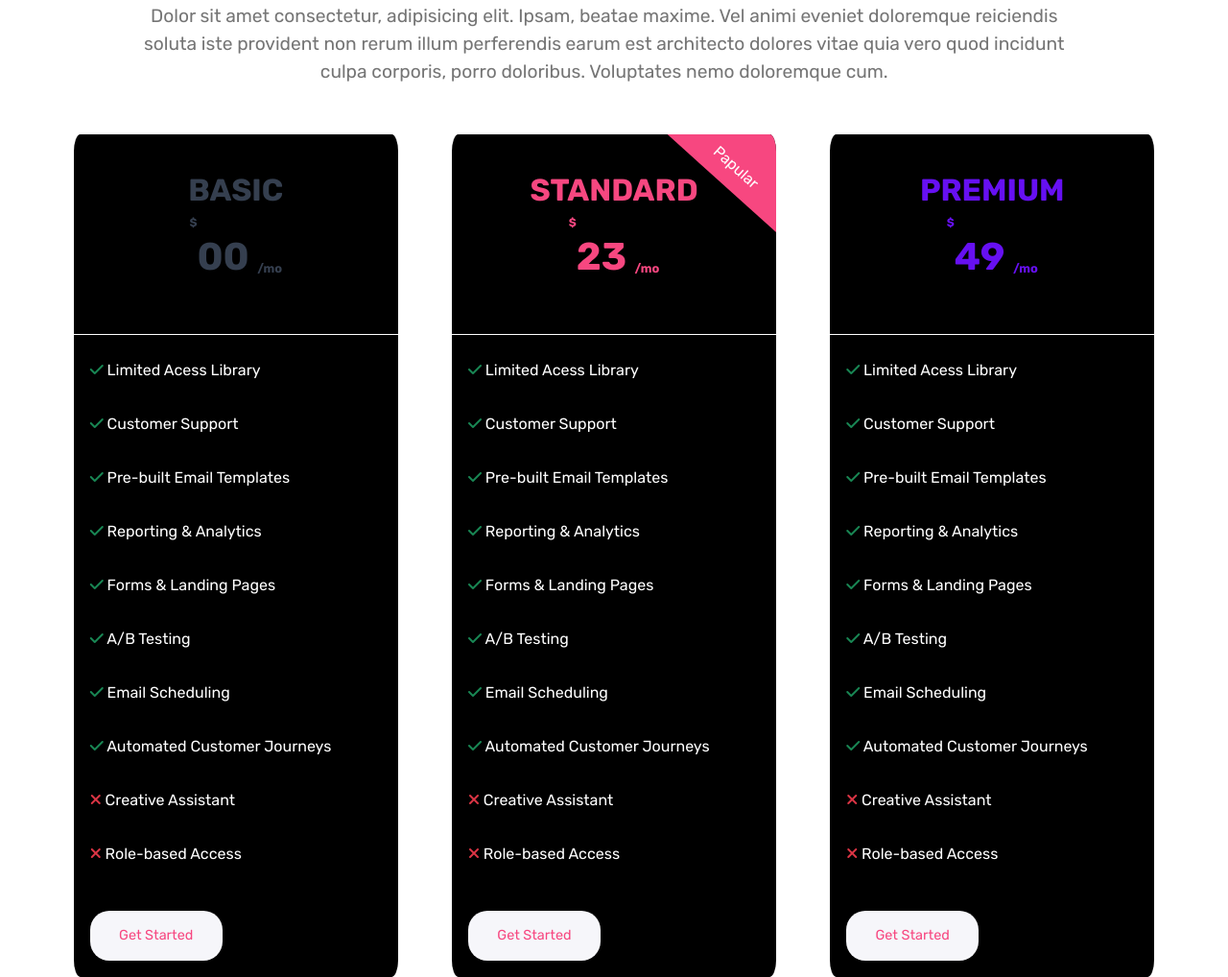
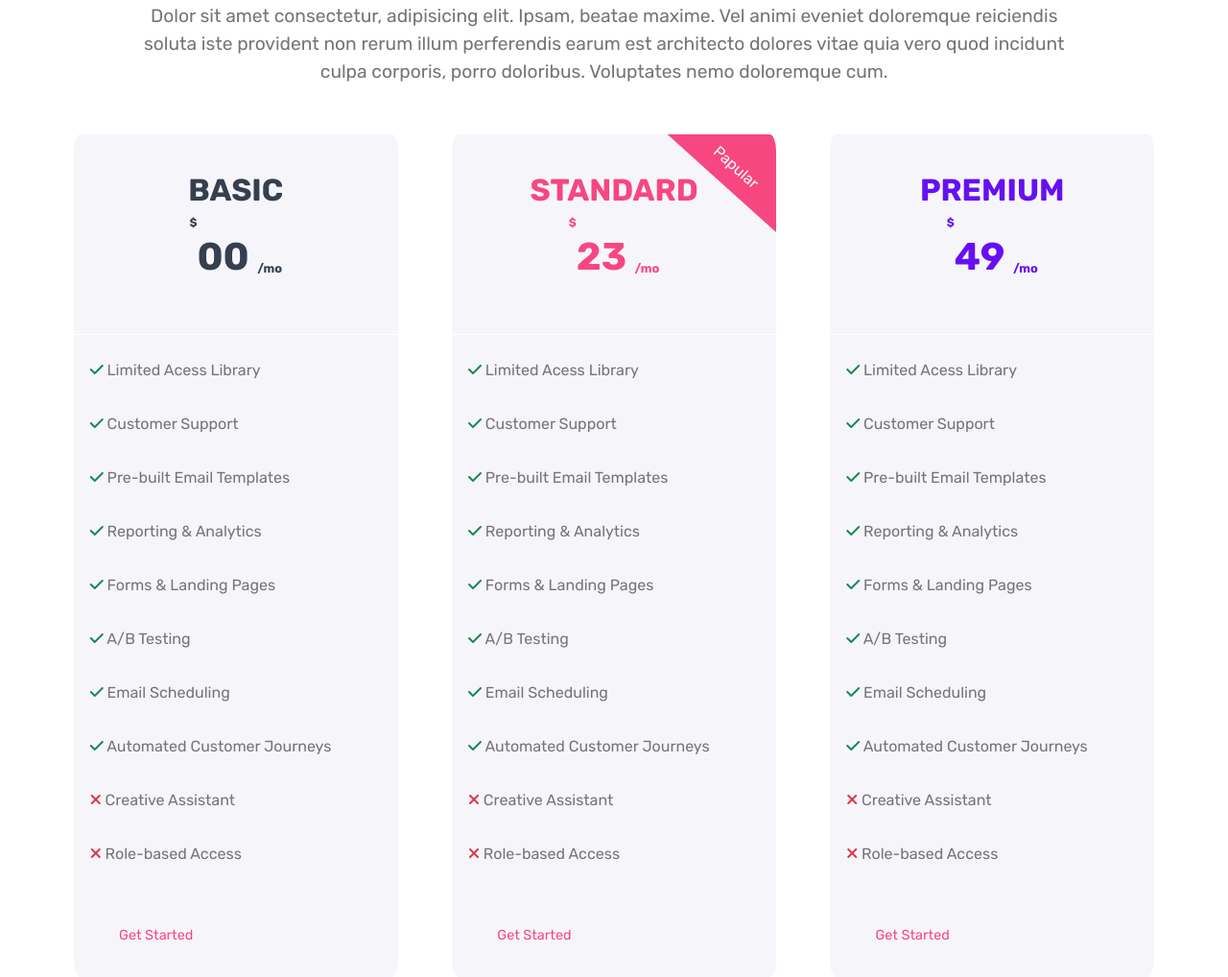
Before and after one commit to Vineeth1512/Mailler, a plain HTML site: page services.html in a window 1280 px wide. Shown: the part 1605-2623 px from the top of the page at 96% size. Drawn offline with nearby package versions, Linux system fonts and the light colour scheme.

Commit message:
remove dark mode

```diff
--- a/styles.css
+++ b/styles.css
@@ -32,19 +32,6 @@ body {
   line-height: 1.5;
   color: #757575 !important;
   background-color: var(--white-color);
-}
-
-.dark-mode {
-  background-color: black !important;
-  color: white !important;
-}
-
-.dark-mode .sec-1,
-.sec-7-b-1,
-.sec-7-b-1:hover,
-.sec-9 {
-  background-color: black !important;
-  color: white !important;
 }
 
 a {
@@ -684,6 +671,19 @@ textarea {
   justify-content: center;
 }
 
+.dark-mode {
+  background-color: black !important;
+  color: white !important;
+}
+/*
+.dark-mode .sec-1,
+.sec-7-b-1,
+.sec-7-b-1:hover,
+.sec-9 {
+  background-color: black;
+  color: white;
+} */
+
 @media screen and (max-width: 576px) {
   .fixed-icon {
     width: 15%;
```
Also changed, not shown: index.html (+3 -2 lines).
